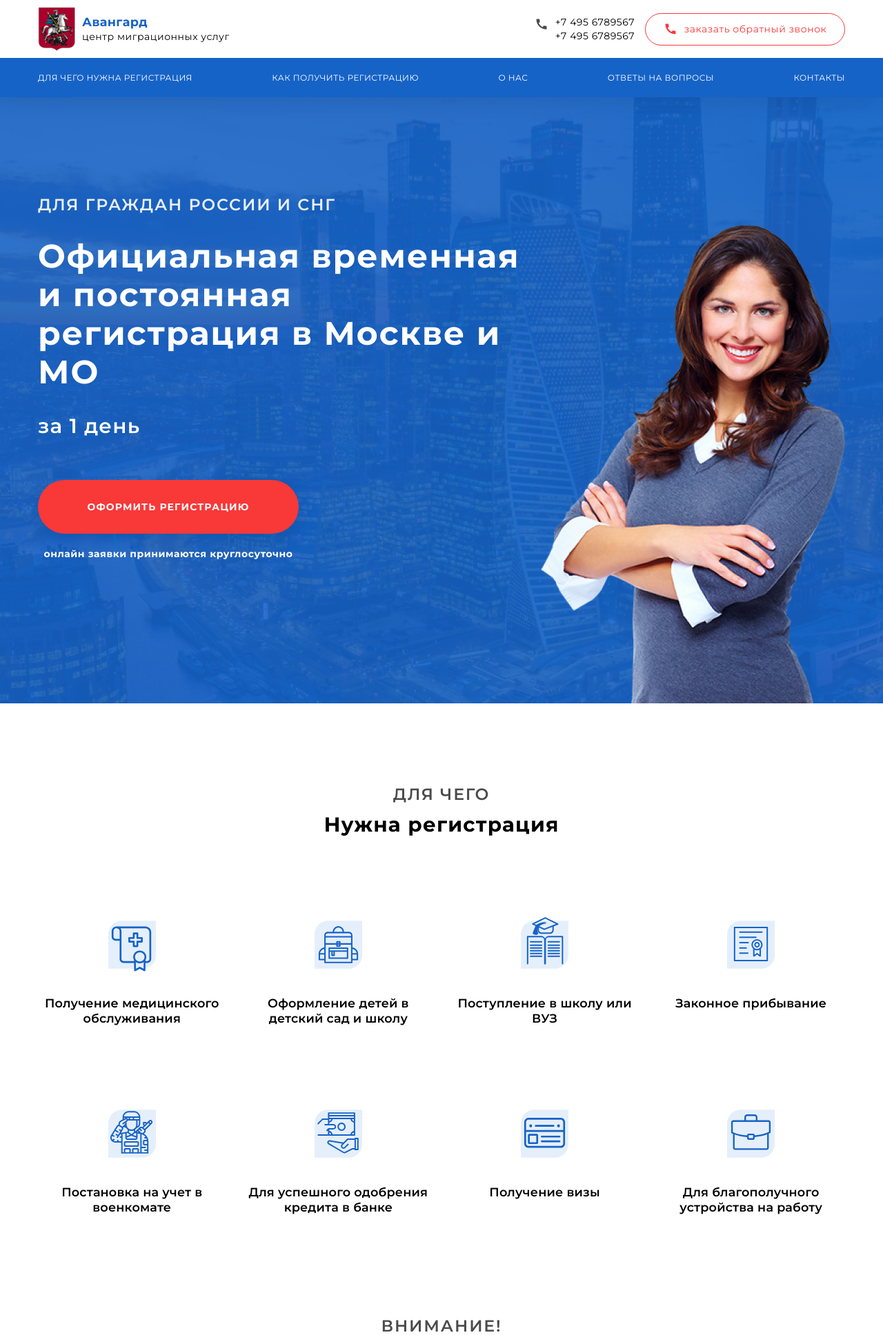
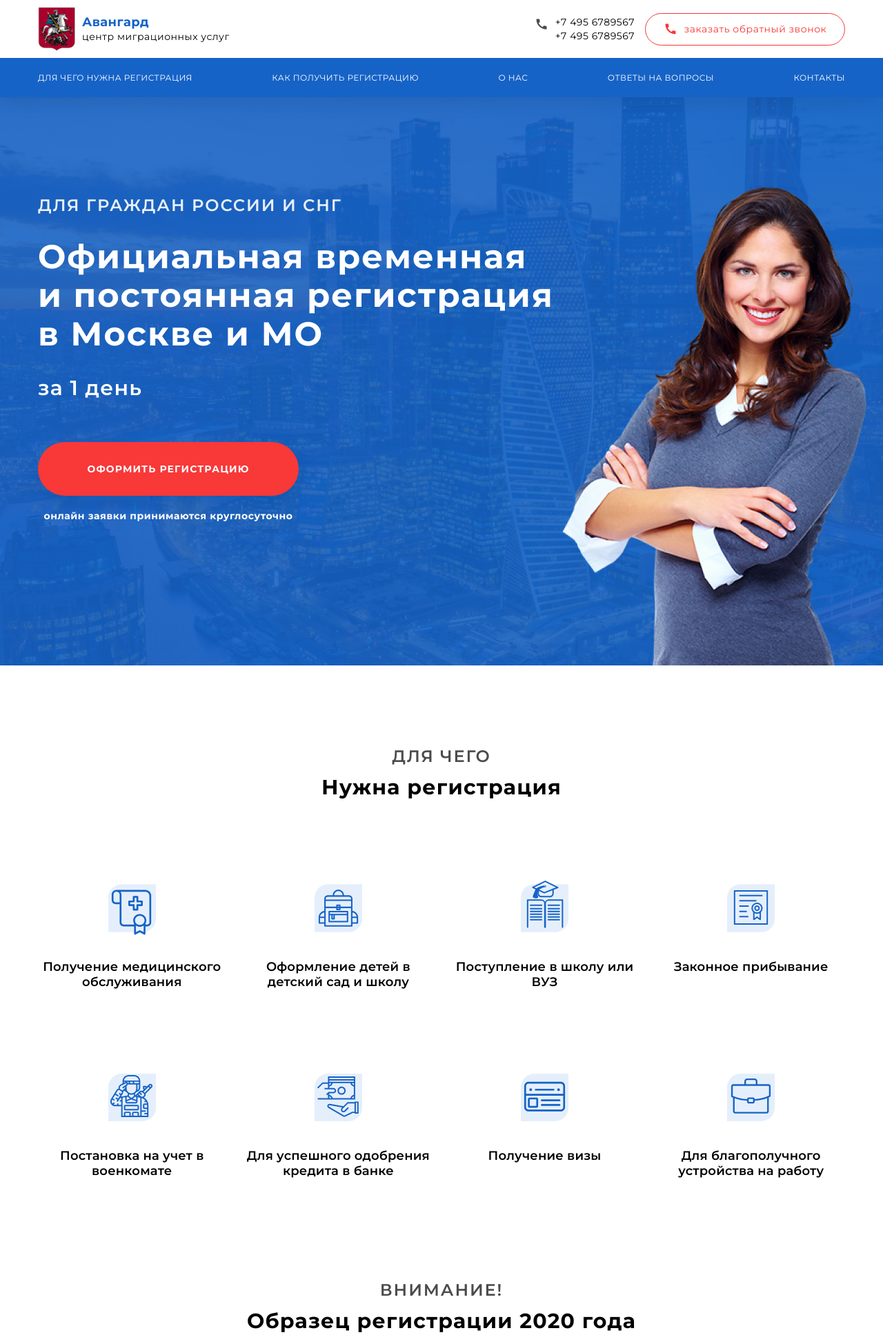
Before and after one commit to netexsu/Avangard, a PHP site: page / in a window 1280 px wide. Shown: the top 1936 px of the page at 69% size. Run offline with PHP 8.4, Linux system fonts and the light colour scheme.

Commit message:
Изменения

```diff
--- a/#src/scss/_typography.scss
+++ b/#src/scss/_typography.scss
@@ -47,3 +47,55 @@
   line-height: 22px;
   letter-spacing: 0.02em;
 }
+
+@media screen and (min-width: $ExtraLarge) {
+  * {
+    font-family: $font;
+    font-style: normal;
+    font-weight: normal;
+    font-size: 16px;
+    line-height: 20px;
+    letter-spacing: 0.04em;
+  }
+  h1 {
+    font-family: $font;
+    font-style: normal;
+    font-weight: bold;
+    font-size: 48px;
+    line-height: 56px;
+    letter-spacing: 0.04em;
+  }
+  h2 {
+    font-family: $font;
+    font-style: normal;
+    font-weight: bold;
+    font-size: 36px;
+    line-height: 44px;
+    letter-spacing: 0.02em;
+    opacity: 0.9;
+  }
+  h3 {
+    font-family: $font;
+    font-style: normal;
+    font-weight: 600;
+    font-size: 30px;
+    line-height: 37px;
+    letter-spacing: 0.04em;
+  }
+  h4 {
+    font-family: $font;
+    font-style: normal;
+    font-weight: 600;
+    font-size: 24px;
+    line-height: 29px;
+    letter-spacing: 0.08em;
+  }
+  h5 {
+    font-family: $font;
+    font-style: normal;
+    font-weight: 600;
+    font-size: 18px;
+    line-height: 22px;
+    letter-spacing: 0.02em;
+  }
+}
--- a/#src/scss/blocks/_header.scss
+++ b/#src/scss/blocks/_header.scss
@@ -1,7 +1,7 @@
 body {
   padding-top: 134px;
-	overflow-x: hidden;
-	scroll-behavior: smooth;
+  overflow-x: hidden;
+  scroll-behavior: smooth;
 }
 .header {
   background: url("/dist/img/header_bg.png");
@@ -14,7 +14,7 @@
       margin-top: $top2;
       margin-bottom: $top1;
       color: #fff;
-      flex: 0 1 745px;
+      flex: 0 0 760px;
     }
     &__uptitle {
       text-transform: uppercase;
--- a/dist/css/style.css
+++ b/dist/css/style.css
@@ -137,6 +137,13 @@
 
 h5 { font-family: Montserrat; font-style: normal; font-weight: 600; font-size: calc(12px + 6 * (100vw / 1360)); line-height: 22px; letter-spacing: 0.02em; }
 
+@media screen and (min-width: 1260px) { * { font-family: Montserrat; font-style: normal; font-weight: normal; font-size: 16px; line-height: 20px; letter-spacing: 0.04em; }
+		h1 { font-family: Montserrat; font-style: normal; font-weight: bold; font-size: 48px; line-height: 56px; letter-spacing: 0.04em; }
+		h2 { font-family: Montserrat; font-style: normal; font-weight: bold; font-size: 36px; line-height: 44px; letter-spacing: 0.02em; opacity: 0.9; }
+		h3 { font-family: Montserrat; font-style: normal; font-weight: 600; font-size: 30px; line-height: 37px; letter-spacing: 0.04em; }
+		h4 { font-family: Montserrat; font-style: normal; font-weight: 600; font-size: 24px; line-height: 29px; letter-spacing: 0.08em; }
+		h5 { font-family: Montserrat; font-style: normal; font-weight: 600; font-size: 18px; line-height: 22px; letter-spacing: 0.02em; } }
+
 .logo { display: flex; align-items: center; }
 
 .logo__img { margin-right: 10px; }
@@ -214,7 +221,7 @@
 
 .header-blocks { display: flex; align-items: flex-end; }
 
-.header-blocks__text { margin-top: 117px; margin-bottom: 207px; color: #fff; flex: 0 1 745px; }
+.header-blocks__text { margin-top: 117px; margin-bottom: 207px; color: #fff; flex: 0 0 760px; }
 
 .header-blocks__uptitle { text-transform: uppercase; opacity: 0.9; font-weight: 600; }
 
```
Also changed, not shown: 1 other file.
